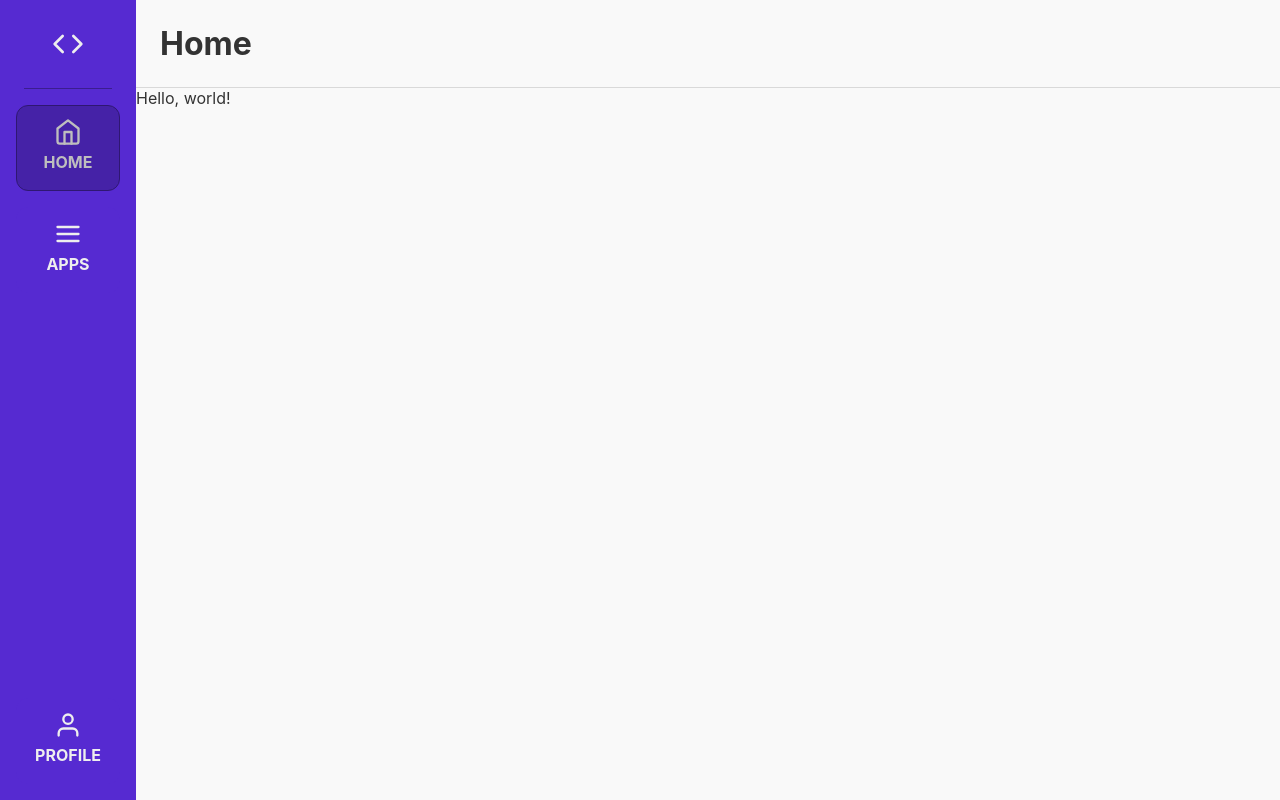
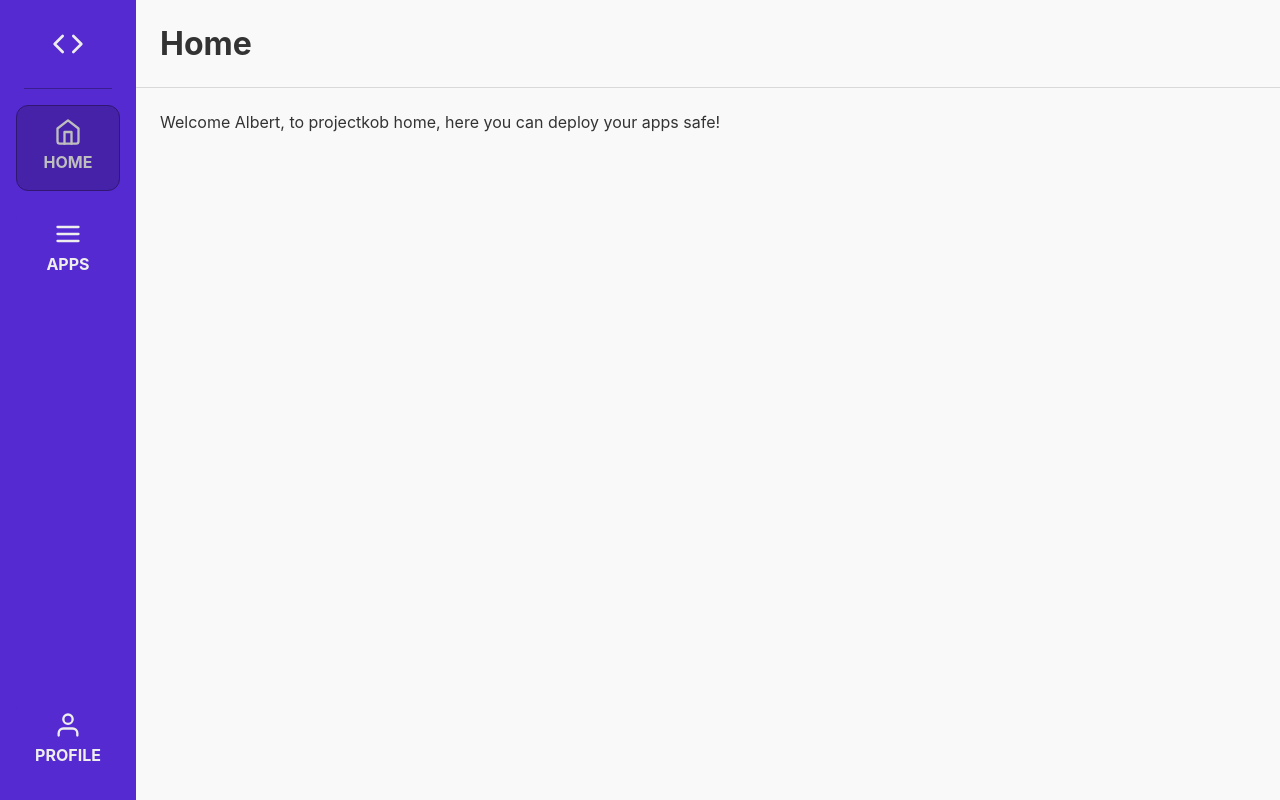
Before and after one commit to aripiprazole/projectkob, a Next.js app in the folder web/: page / in a window 1280 px wide. Built offline with nearby package versions, Linux system fonts and the light colour scheme.

Commit message:
feat(web): add home page

```diff
--- a/web/src/components/Layout/styles.ts
+++ b/web/src/components/Layout/styles.ts
@@ -10,7 +10,14 @@ export const Container = styled.div`
   }
 `;
 
-export const Content = styled.div``;
+export const Content = styled.div`
+  display: flex;
+  flex-direction: column;
+
+  > main {
+    flex: 1;
+  }
+`;
 
 export const Header = styled.header`
   padding: 24px;
--- a/web/src/pages/index.tsx
+++ b/web/src/pages/index.tsx
@@ -1,7 +1,39 @@
-import React from "react";
+import React, { Suspense } from "react";
+
+import dynamic from "next/dynamic";
+import { NextPage } from "next";
+
+import { useRecoilValue } from "recoil";
+
+import { loggedUserState } from "~/store/auth";
 
 import { Layout } from "~/components";
 
-export default function Home() {
-  return <Layout header={<h1>Home</h1>}>Hello, world!</Layout>;
-}
+import { Container } from "./styles";
+
+const Home: NextPage = () => {
+  return (
+    <Layout header={<h1>Home</h1>}>
+      <Suspense fallback="Loading...">
+        <Content />
+      </Suspense>
+    </Layout>
+  );
+};
+
+const Content: React.VFC = () => {
+  const user = useRecoilValue(loggedUserState);
+
+  return (
+    <Container>
+      <p>
+        Welcome {user?.username}, to projectkob home, here you can deploy your
+        apps safe!
+      </p>
+    </Container>
+  );
+};
+
+export default dynamic(async () => Home, {
+  ssr: false,
+});
--- a/web/src/pages/styles.ts
+++ b/web/src/pages/styles.ts
@@ -1,6 +1,39 @@
 import styled from "styled-components";
 
 export const Container = styled.div`
-  background: #101010;
   height: 100%;
+  padding: 24px;
 `;
+
+export const Services = styled.ul`
+  padding: 24px 0;
+  gap: 20px;
+`;
+
+export const Service = styled.li``;
+
+export const ServiceLink = styled.a`
+  font-weight: bold;
+
+  display: flex;
+  justify-content: center;
+  flex-direction: column;
+
+  border: 1px solid #ddd;
+  border-radius: 12px;
+
+  padding: 24px 64px;
+  width: fit-content;
+
+  cursor: pointer;
+
+  > svg {
+    margin: 12px auto;
+  }
+
+  > svg,
+  > svg *,
+  > h3 {
+    color: #333;
+  }
+`;
```
